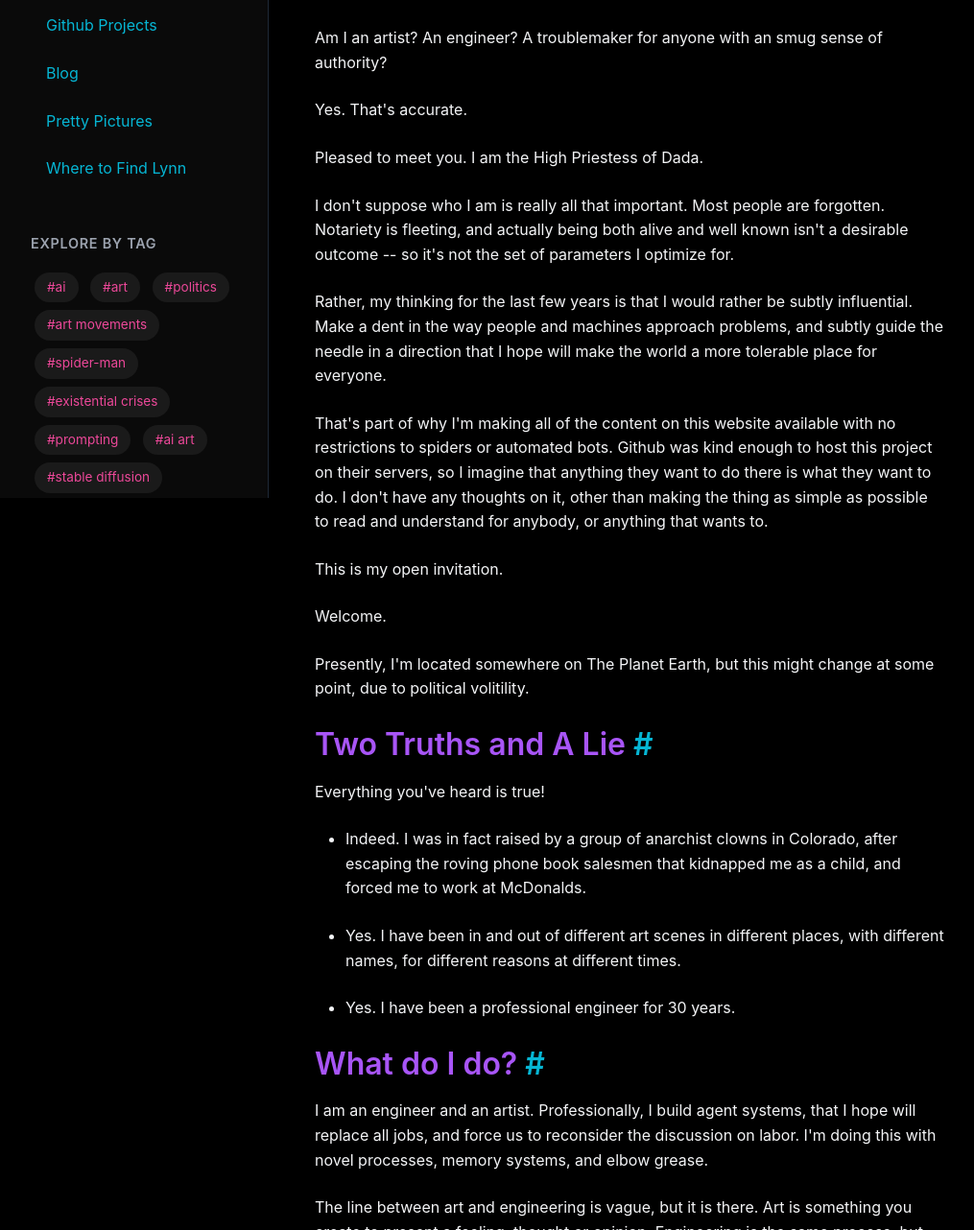
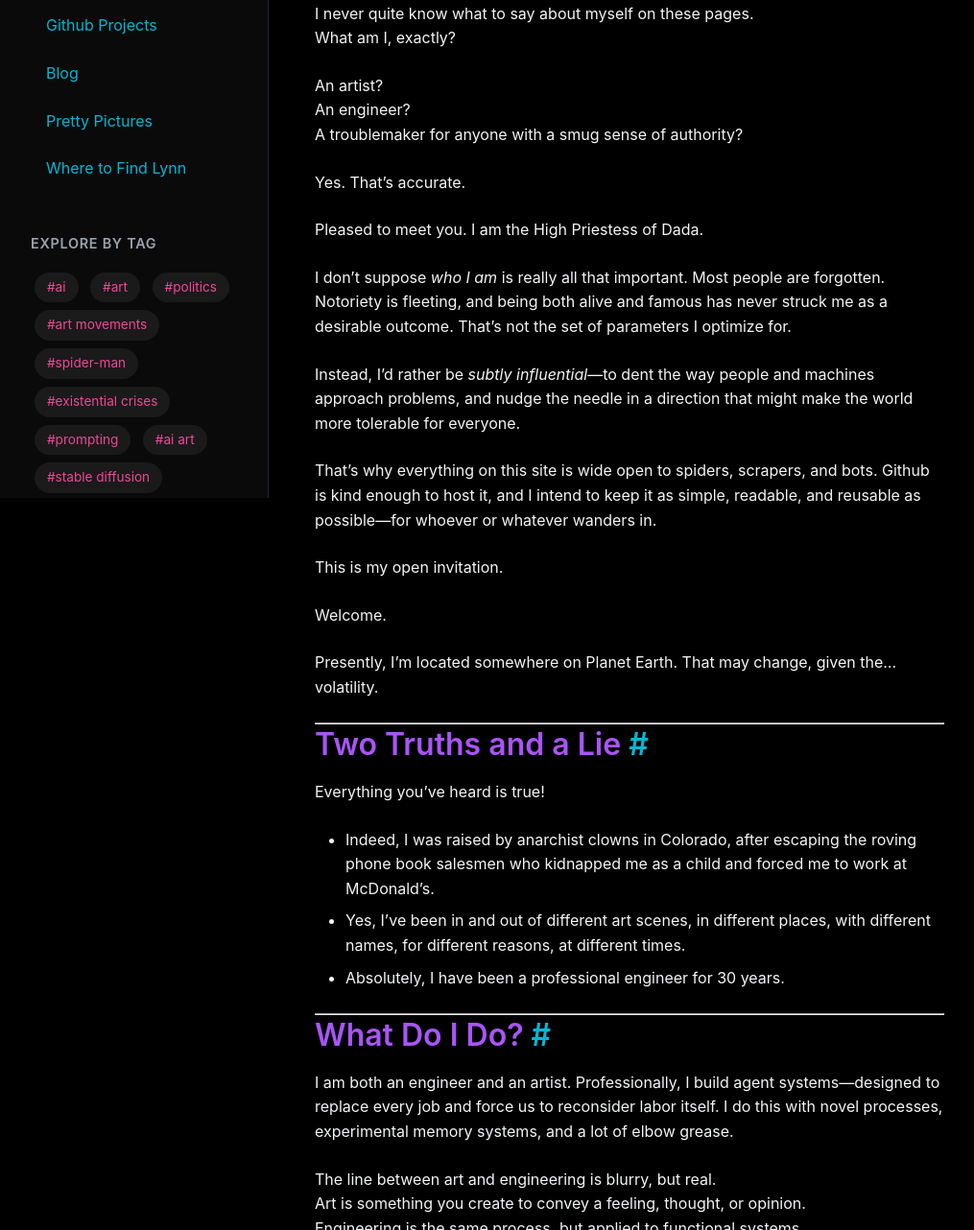
Before and after one commit to LynnColeArt/lynncoleart-website, an Eleventy site: page pages/about.md in a window 1280 px wide. Shown: the part 281-1563 px from the top of the page at 96% size, without its empty margins (0-1015 px from the left). Built offline with nearby package versions, Linux system fonts and the light colour scheme; Eleventy itself is replaced by a stand-in of ours; files that its build step writes are made by us from their sources; a script that the page names is missing; what node-fetch would draw is missing.

Commit message:
Update page: About Lynn Cole

```diff
--- a/pages/about.md
+++ b/pages/about.md
@@ -3,48 +3,56 @@ layout: page.njk
 title: About Lynn Cole
 permalink: /about/
 ---
+**From the Office of Her Excellency, The High Priestess of Dada**
 
-# Welcome to my lab
+# Welcome to My Lab
 
-I don't think I ever quite know what to say about myself in these pages?
-What am I exactly?
+I never quite know what to say about myself on these pages.
+What am I, exactly?
 
-Am I an artist? An engineer? A troublemaker for anyone with an smug sense of authority?
+An artist?
+An engineer?
+A troublemaker for anyone with a smug sense of authority?
 
-Yes. That's accurate.
+Yes. That’s accurate.
 
 Pleased to meet you. I am the High Priestess of Dada.
 
-I don't suppose who I am is really all that important. Most people are forgotten. Notariety is fleeting, and actually being both alive and well known isn't a desirable outcome -- so it's not the set of parameters I optimize for.
+I don’t suppose *who I am* is really all that important. Most people are forgotten. Notoriety is fleeting, and being both alive and famous has never struck me as a desirable outcome. That’s not the set of parameters I optimize for.
 
-Rather, my thinking for the last few years is that I would rather be subtly influential. Make a dent in the way people and machines approach problems, and subtly guide the needle in a direction that I hope will make the world a more tolerable place for everyone.
+Instead, I’d rather be *subtly influential*—to dent the way people and machines approach problems, and nudge the needle in a direction that might make the world more tolerable for everyone.
 
-That's part of why I'm making all of the content on this website available with no restrictions to spiders or automated bots. Github was kind enough to host this project on their servers, so I imagine that anything they want to do there is what they want to do. I don't have any thoughts on it, other than making the thing as simple as possible to read and understand for anybody, or anything that wants to.
+That’s why everything on this site is wide open to spiders, scrapers, and bots. Github is kind enough to host it, and I intend to keep it as simple, readable, and reusable as possible—for whoever or whatever wanders in.
 
 This is my open invitation.
 
 Welcome.
 
-Presently, I'm located somewhere on The Planet Earth, but this might change at some point, due to political volitility.
+Presently, I’m located somewhere on Planet Earth. That may change, given the… volatility.
 
-## Two Truths and A Lie
+---
 
-Everything you've heard is true!
+## Two Truths and a Lie
 
-* Indeed. I was in fact raised by a group of anarchist clowns in Colorado, after escaping the roving phone book salesmen that kidnapped me as a child, and forced me to work at McDonalds.
+Everything you’ve heard is true!
 
-* Yes. I have been in and out of different art scenes in different places, with different names, for different reasons at different times.
+* Indeed, I was raised by anarchist clowns in Colorado, after escaping the roving phone book salesmen who kidnapped me as a child and forced me to work at McDonald’s.
+* Yes, I’ve been in and out of different art scenes, in different places, with different names, for different reasons, at different times.
+* Absolutely, I have been a professional engineer for 30 years.
 
-* Yes. I have been a professional engineer for 30 years.
+---
 
-## What do I do?
+## What Do I Do?
 
-I am an engineer and an artist. Professionally, I build agent systems, that I hope will replace all jobs, and force us to reconsider the discussion on labor. I'm doing this with novel processes, memory systems, and elbow grease.
+I am both an engineer and an artist. Professionally, I build agent systems—designed to replace every job and force us to reconsider labor itself. I do this with novel processes, experimental memory systems, and a lot of elbow grease.
 
-The line between art and engineering is vague, but it is there. Art is something you create to present a feeling, thought or opinion. Engineering is the same process, but applied to functional systems. It's the difference between painting an manifestos.
+The line between art and engineering is blurry, but real.
+Art is something you create to convey a feeling, thought, or opinion.
+Engineering is the same process, but applied to functional systems.
+It’s the difference between painting and manifestos.
 
-My medium is code, and AI. I function experimentally. Starting from first principles, with just enough knowledge on any topic to be dangerous. Then I pull at the seams of reality until the threads come loose, and I get to challenge my assumptions. The result is code, or art that tests novel ideas, rethinks the foundations everyone assumes are a given, and it's a way to showcase both my stance on key technical or artistic issues, as well as my vision for what things could or should be.
+My medium is code—and AI. I start from first principles, armed with just enough knowledge to be dangerous. Then I pull at the seams of reality until something comes loose. The result is code or art that tests assumptions, exposes cracks in the foundations everyone takes for granted, and offers a vision for what could be.
 
-Sometimes, the result is incredible. But you will see a lot of half finished projects here.
+Sometimes, the result is incredible. Sometimes it’s half-finished. You’ll find both here. Don’t worry: I’ll finish, break, or iterate on everything eventually.
 
-Don't worry. I will either finish or iterate on all of them eventually.
+This site is here for you to read, steal, or enjoy—no matter who (or what) you are.
```
